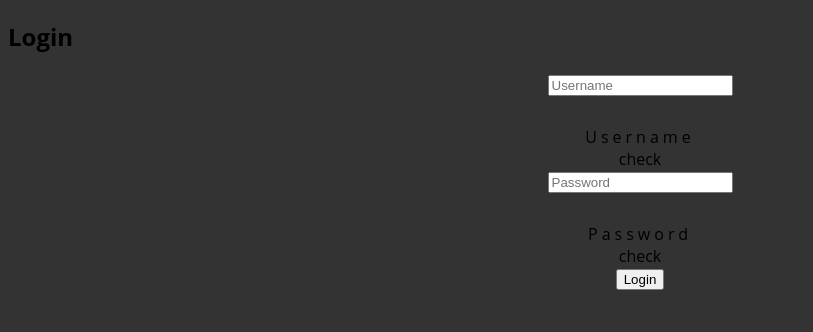
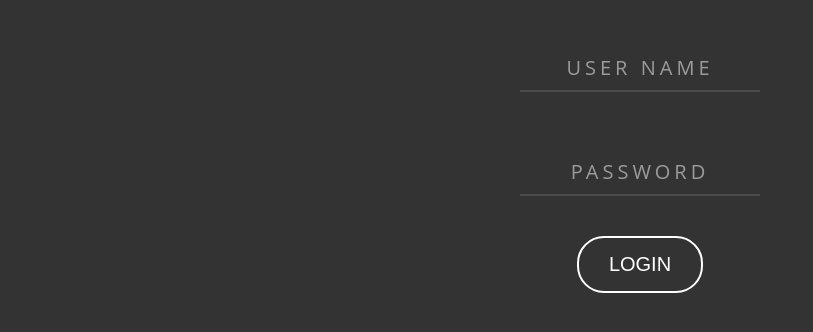
Before and after one commit to pyprism/Hiren-Books, a Django app: page / in a window 1280 px wide. Shown: the top 332 px of the page, without its empty margins (0-813 px from the left). Run offline with Django 3.2, Linux system fonts and the light colour scheme.

Commit message:
update login template

```diff
--- a/templates/login.html
+++ b/templates/login.html
@@ -10,10 +10,11 @@
     <link rel="stylesheet" type="text/css" href="{% static 'style/login.css' %}" />
 </head>
 <body>
-	<section id="hire">
-    <h1>Login</h1>
 
-         {% if messages %}
+
+
+<form action="/login/" method="post"> {% csrf_token %}
+    {% if messages %}
               <div class="alert alert-info" role="alert">
                 <ul class="messages">
                     {% for message in messages %}
@@ -22,25 +23,16 @@
                 </ul>
               </div>
             {% endif %}
+  <label>
+    <input type="text" required name="username"/>
+    <div class="label-text">User name</div>
+  </label>
+  <label>
+    <input type="password" required name="password"/>
+    <div class="label-text">Password</div>
+  </label>
+  <button class="button" type="submit" value="Login" > Login </button>
+</form>
 
-    <form action="/login/" method="post"> {% csrf_token %}
-	      <div class="field name-box">
-		        <input type="text" id="name" name="username" placeholder="Username" required/>
-        		<label for="name">Username</label>
-		        <span class="ss-icon">check</span>
-	      </div>
-
-
-        <div class="field email-box">
-		        <input type="password" id="email" name="password" placeholder="Password" required/>
-		        <label for="email">Password</label>
-		        <span class="ss-icon">check</span>
-	      </div>
-
-	      <input class="button" type="submit" value="Login" />
-  </form>
-</section>
-<script src="{% static 'bower/jquery/dist/jquery.min.js' %}"></script>
-<script src="{% static 'script/login.js' %}"></script>
 </body>
 </html>
```
